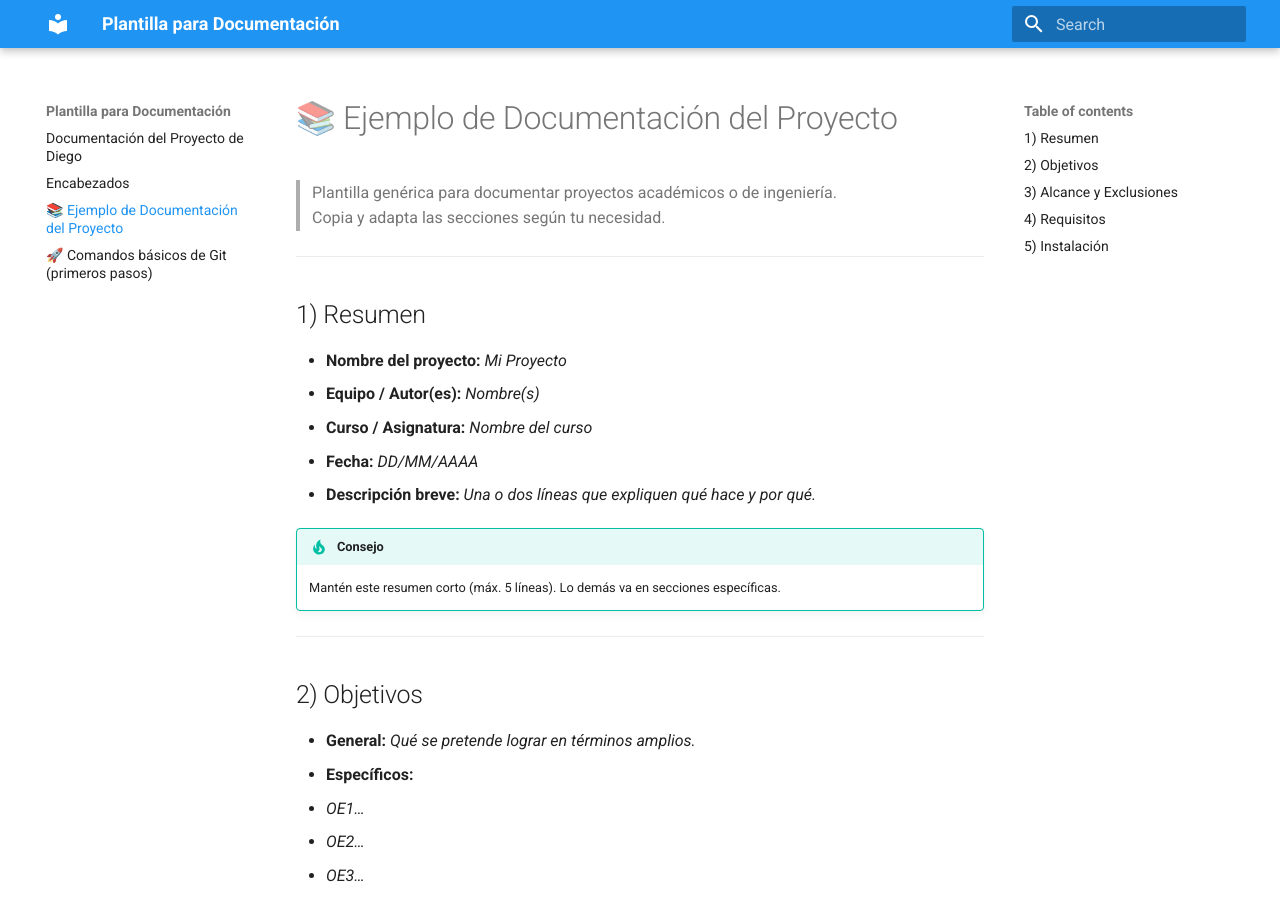
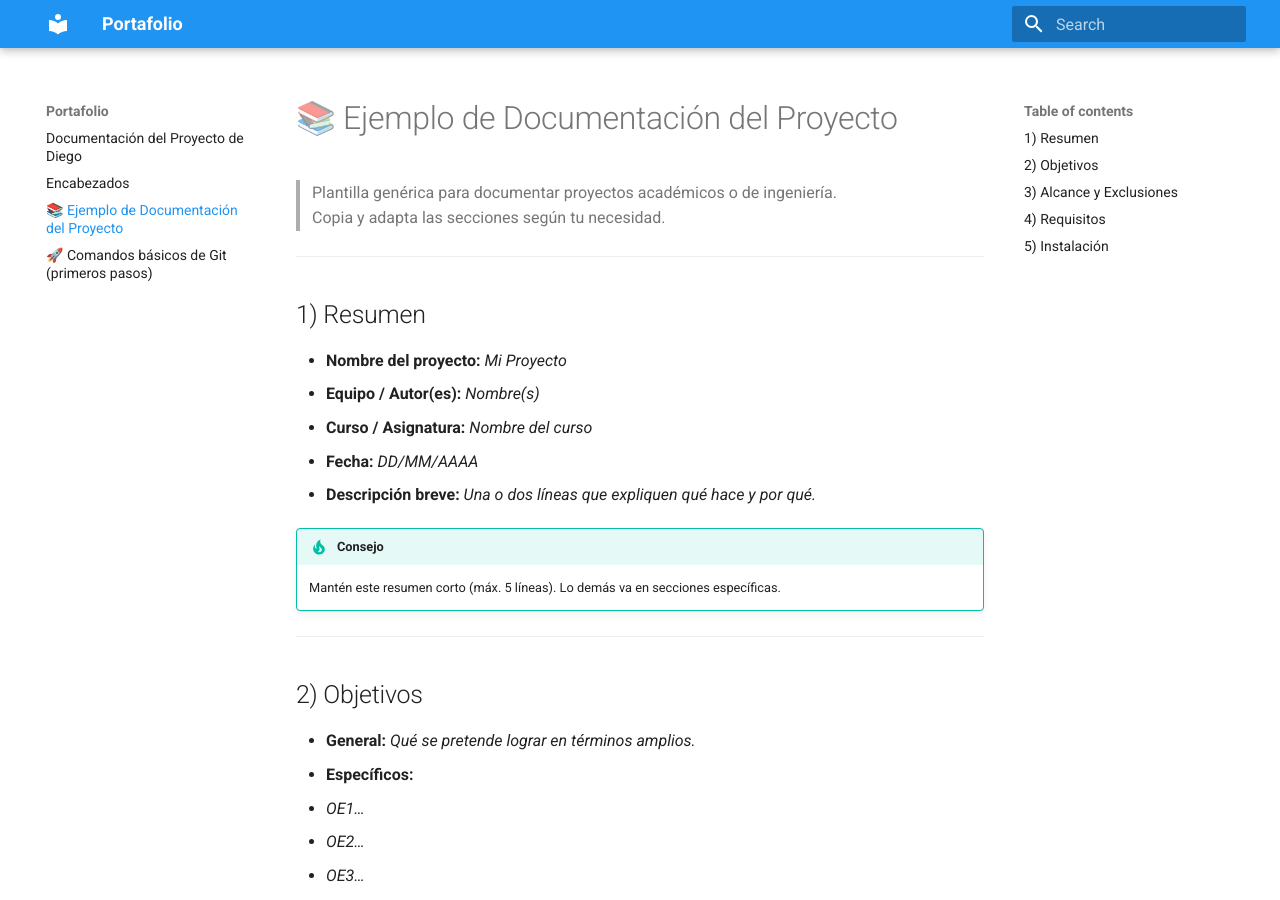
Before and after one commit to Diego200718/Portafolio1, an MkDocs documentation site: the page built from docs/ejemplo.md, in a window 1280 px wide and 900 px high. Built offline with MkDocs 1.6.1 and Material for MkDocs 9.7.7, drawn with Linux system fonts in a browser that asks for light colours.

Commit message:
nombre del sitio

```diff
--- a/mkdocs.yml
+++ b/mkdocs.yml
@@ -1,4 +1,4 @@
-site_name: Plantilla para Documentación
+site_name: Portafolio
 markdown_extensions:
   - pymdownx.highlight:
       anchor_linenums: true
```
Also changed, not shown: docs/index.md (+0 -1 lines).
